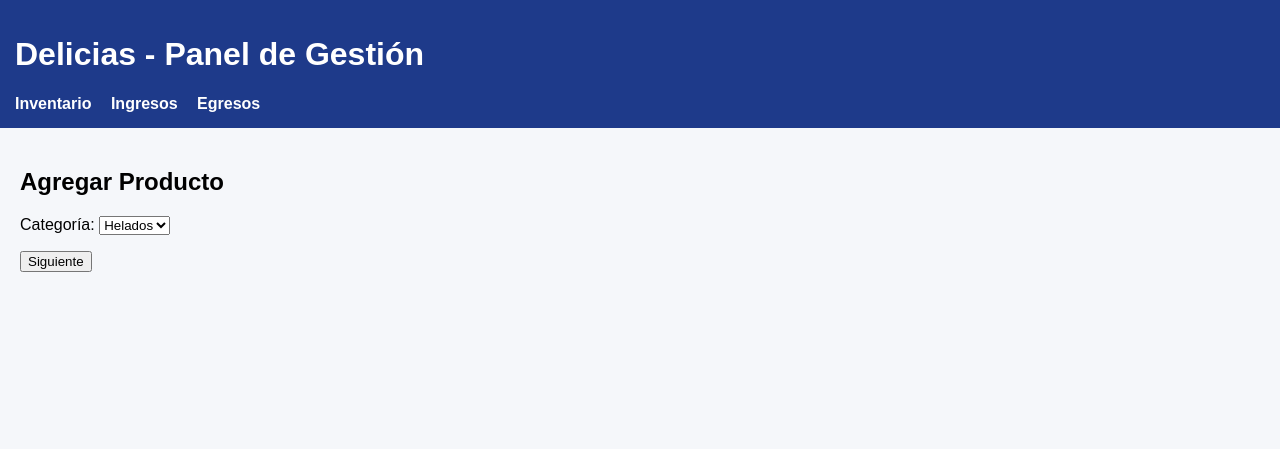
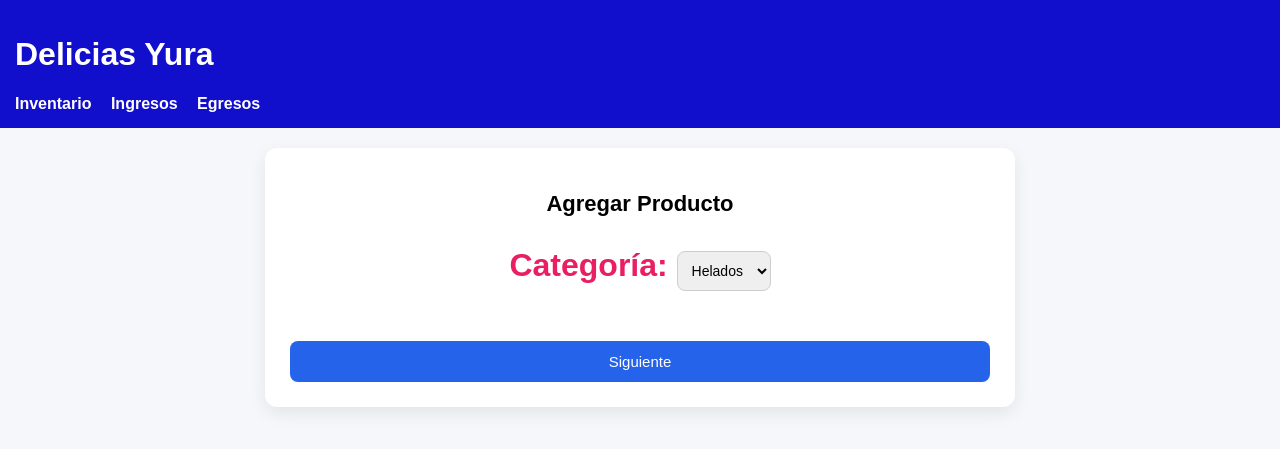
Before and after one commit to Baph07/proyectodelicias, a Django app: page /inventario/agregar/ in a window 1280 px wide. Shown: the top 449 px of the page. Run offline with Django 5.2, Linux system fonts and the light colour scheme.

Commit message:
Merge remoto incial 2

```diff
--- a/empresa/static/css/styles.css
+++ b/empresa/static/css/styles.css
@@ -5,8 +5,8 @@ body {
 }
 
 header {
-    background-color: #1e3a8a;
-    color: white;
+    background-color: #110ecc;
+    color: #ffffff;
     padding: 15px;
 }
 
@@ -20,3 +20,144 @@ nav a {
 main {
     padding: 20px;
 }
+
+/* TITULO */
+.title {
+    color: rgb(224, 113, 113);
+    margin-bottom: 20px;
+}
+
+/* TARJETAS */
+.cards {
+    display: grid;
+    grid-template-columns: repeat(auto-fit, minmax(220px, 1fr));
+    gap: 20px;
+    margin-bottom: 25px;
+}
+
+.card {
+    background: white;
+    border-radius: 16px;
+    padding: 20px;
+    text-align: center;
+    box-shadow: 0 8px 20px rgba(0,0,0,.15);
+}
+
+.card h3 {
+    margin: 0;
+    color: #666;
+}
+
+.card p {
+    font-size: 32px;
+    font-weight: bold;
+    margin-top: 10px;
+    color: #e91e63;
+}
+
+/* BOTÓN */
+.actions {
+    margin-bottom: 20px;
+}
+
+.btn {
+    background: #e91e63;
+    color: white;
+    padding: 10px 18px;
+    border-radius: 8px;
+    text-decoration: none;
+    font-weight: bold;
+}
+
+/* TABLA */
+.table-card {
+    background: white;
+    border-radius: 16px;
+    padding: 20px;
+    box-shadow: 0 8px 20px rgba(0,0,0,.15);
+}
+
+table {
+    width: 100%;
+    border-collapse: collapse;
+}
+
+th {
+    background: #f2f2f2;
+    padding: 12px;
+    text-align: left;
+}
+
+td {
+    padding: 10px;
+    border-bottom: 1px solid #eee;
+}
+
+.stock {
+    font-weight: bold;
+    color: #1e88e5;
+}
+
+/* ================= DASHBOARD FORMS ================= */
+
+.card {
+    background: #ffffff;
+    padding: 25px;
+    border-radius: 12px;
+    box-shadow: 0 6px 18px rgba(0,0,0,0.08);
+    max-width: 700px;
+    margin: 0 auto;
+}
+
+.card-title {
+    margin-bottom: 20px;
+    font-size: 22px;
+    font-weight: 600;
+}
+
+.form {
+    display: flex;
+    flex-direction: column;
+    gap: 18px;
+}
+
+.form-group {
+    display: flex;
+    flex-direction: column;
+    gap: 6px;
+}
+
+.input,
+select,
+input[type="number"] {
+    padding: 10px;
+    border-radius: 8px;
+    border: 1px solid #ccc;
+    font-size: 14px;
+}
+
+.grid-2 {
+    display: grid;
+    grid-template-columns: repeat(auto-fit, minmax(220px, 1fr));
+    gap: 16px;
+}
+
+.btn-primary {
+    background-color: #2563eb;
+    color: white;
+    padding: 12px;
+    border-radius: 8px;
+    border: none;
+    cursor: pointer;
+    font-size: 15px;
+    font-weight: 500;
+}
+
+.btn-primary:hover {
+    background-color: #1e40af;
+}
+
+.loading {
+    color: #555;
+    font-style: italic;
+}
--- a/empresa/templates/base.html
+++ b/empresa/templates/base.html
@@ -3,13 +3,13 @@
 <html lang="es">
 <head>
     <meta charset="UTF-8">
-    <title>Sistema de Gestión</title>
+    <title>Sistema Delicias Yura</title>
     <link rel="stylesheet" href="{% static 'css/styles.css' %}">
 </head>
 <body>
 
 <header>
-    <h1>Delicias - Panel de Gestión</h1>
+    <h1>Delicias Yura</h1>
     <nav>
         <a href="/inventario/">Inventario</a>
         <a href="/ingresos/">Ingresos</a>
--- a/empresa/templates/inventario/agregar.html
+++ b/empresa/templates/inventario/agregar.html
@@ -1,74 +1,78 @@
-<!-- empresa/templates/inventario/agregar.html -->
-
 {% extends "base.html" %}
 
 {% block content %}
-<h2>Agregar Producto</h2>
+<div class="card">
 
-<!-- =================== PASO 1: Seleccionar Categoría =================== -->
+    <h2 class="card-title">Agregar Producto</h2>
+
+    <!-- =================== PASO 1 =================== -->
     {% if paso == 1 %}
-<form method="post">
+    <form method="post" class="form">
         {% csrf_token %}
+        <div class="form-group">
             {{ form.as_p }}
-    <button type="submit">Siguiente</button>
+        </div>
+        <button type="submit" class="btn-primary">Siguiente</button>
     </form>
+    {% endif %}
 
-<!-- =================== PASO 2: Seleccionar Tipo de Postre =================== -->
-{% elif paso == 2 %}
+    <!-- =================== PASO 2 =================== -->
+    {% if paso == 2 %}
         {% if categoria == "postres" %}
-<form method="post">
+        <form method="post" class="form">
             {% csrf_token %}
-    <div>
-        <label for="tipo_postre">Selecciona el tipo de postre:</label>
-        <select name="tipo_postre" id="tipo_postre">
-            <option value="">--Seleccione--</option>
+            <div class="form-group">
+                <label for="tipo_postre">Tipo de postre</label>
+                <select name="tipo_postre" id="tipo_postre" class="input">
+                    <option value="">Seleccione</option>
                     {% for val, text in tipos %}
                         <option value="{{ val }}">{{ text }}</option>
                     {% endfor %}
                 </select>
             </div>
-    <button type="submit">Siguiente</button>
+            <button type="submit" class="btn-primary">Siguiente</button>
         </form>
         {% else %}
-<!-- Para Helados u Otros, redirige al paso 3 automáticamente -->
-<p>Cargando formulario...</p>
+            <p class="loading">Cargando formulario...</p>
+        {% endif %}
     {% endif %}
 
-<!-- =================== PASO 3: Producto, Tamaño, Sabor, Cantidad =================== -->
-{% elif paso == 3 %}
-<form method="post">
+    <!-- =================== PASO 3 =================== -->
+    {% if paso == 3 %}
+    <form method="post" class="form">
         {% csrf_token %}
 
-    <!-- Nombre -->
-    <div>
+        <div class="grid-2">
+
+            <div class="form-group">
                 {{ form.nombre.label_tag }}
                 {{ form.nombre }}
             </div>
 
-    <!-- Tamaño -->
             {% if form.tamaño.field.choices %}
-    <div>
+            <div class="form-group">
                 {{ form.tamaño.label_tag }}
                 {{ form.tamaño }}
             </div>
             {% endif %}
 
-    <!-- Sabor -->
             {% if form.sabor.field.choices %}
-    <div>
+            <div class="form-group">
                 {{ form.sabor.label_tag }}
                 {{ form.sabor }}
             </div>
             {% endif %}
 
-    <!-- Cantidad -->
-    <div>
+            <div class="form-group">
                 {{ form.cantidad.label_tag }}
                 {{ form.cantidad }}
             </div>
 
-    <button type="submit">Agregar Producto</button>
+        </div>
+
+        <button type="submit" class="btn-primary">Agregar Producto</button>
     </form>
     {% endif %}
 
+</div>
 {% endblock %}
```
Also changed, not shown: empresa/templates/inventario/lista.html (+39 -10 lines), empresa/db.sqlite3. Lines whose indentation alone changed are shown as unchanged.
